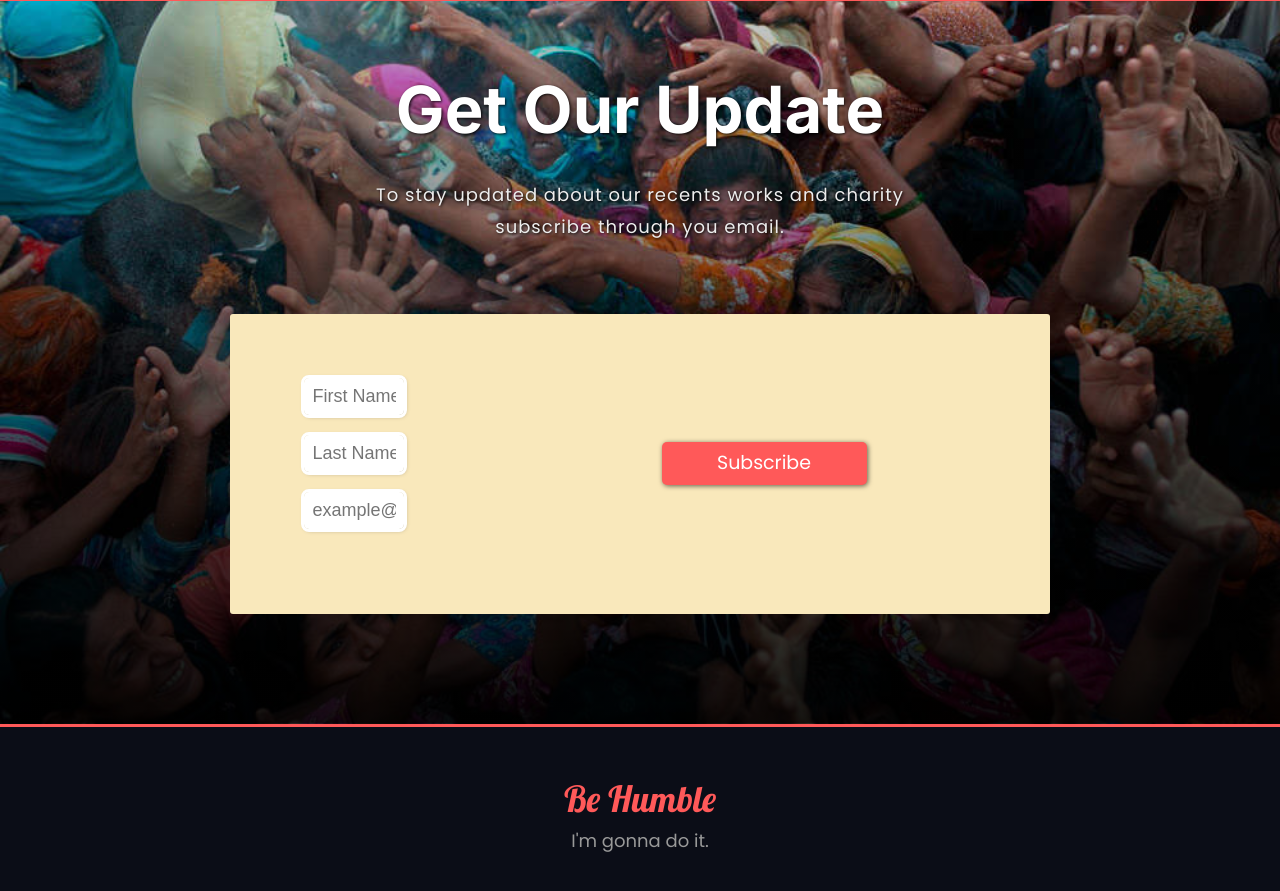
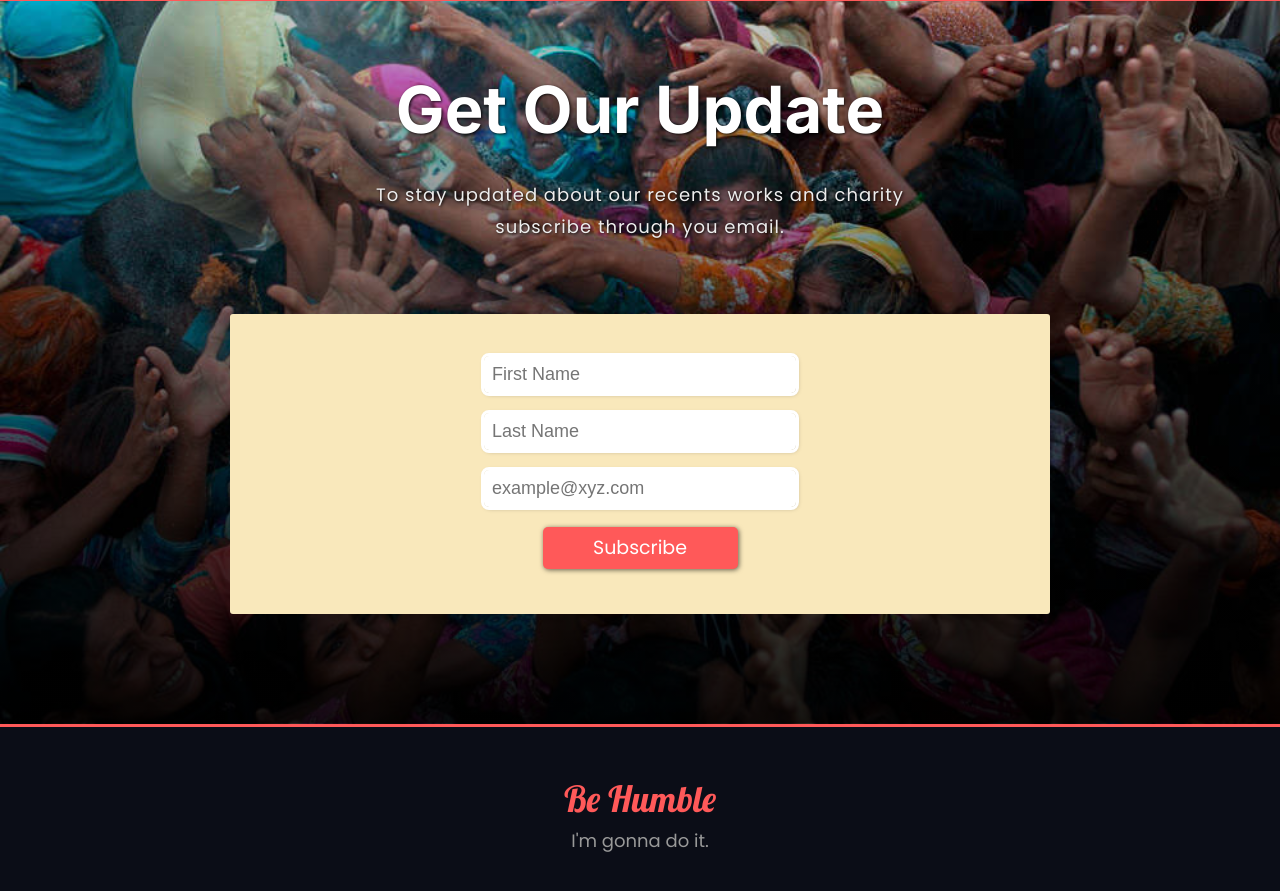
Before and after one commit to purnoy/donatetoday, a plain HTML site: page index.html in a window 1280 px wide. Shown: the part 3876-4767 px from the top of the page. Drawn offline with Linux system fonts and the light colour scheme.

Commit message:
Update styles.css

```diff
--- a/css/styles.css
+++ b/css/styles.css
@@ -453,14 +453,12 @@ body{
     padding: 30px;
 }
 #get-update .subscribe .boxed-subscribe{
-    display: flex;
-    align-items: center;
-    justify-content: center;
     height: 300px;
     width: 820px;
     background-color: rgb(249, 232, 187);
     margin: 10px;
     border-radius: 3px;
+    padding: 5% 20px;
     cursor: pointer;
 }
 #get-update .subscribe .boxed-subscribe form input{
```
